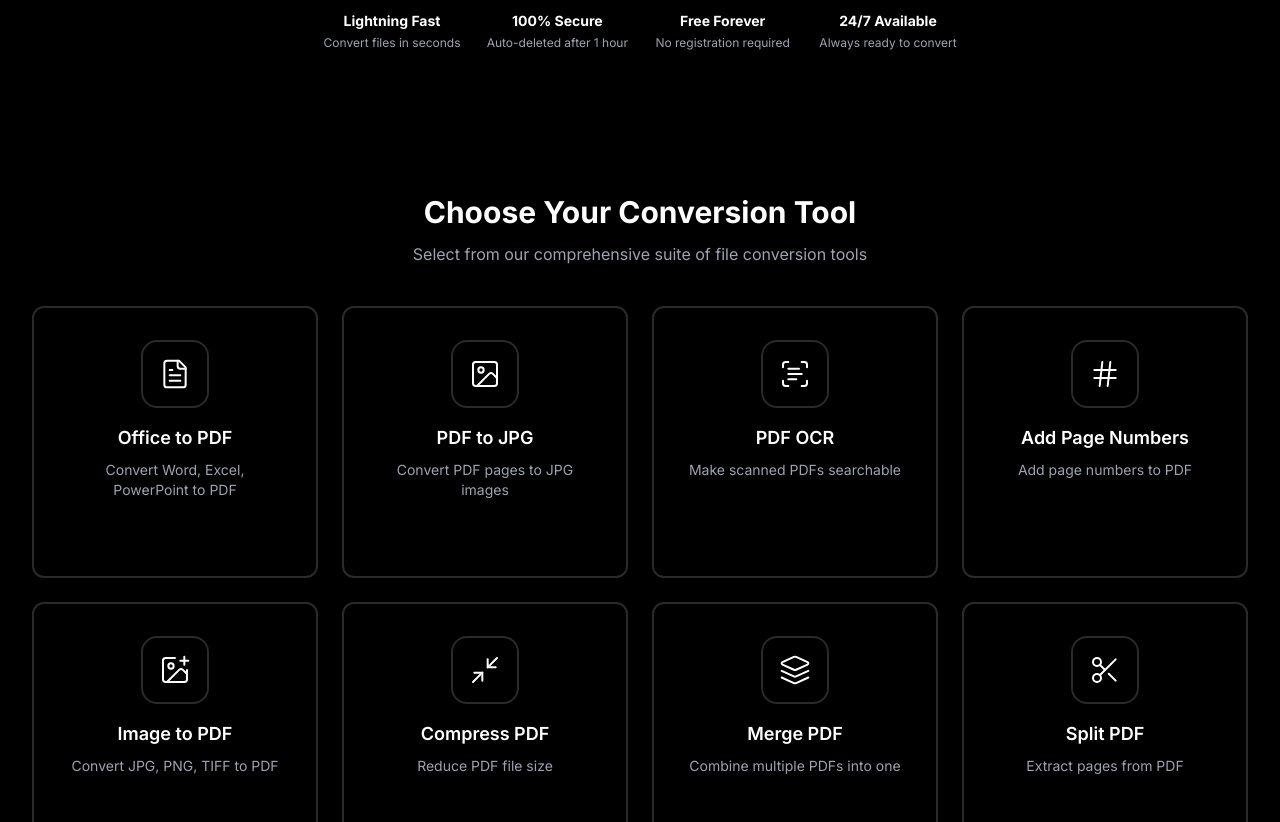
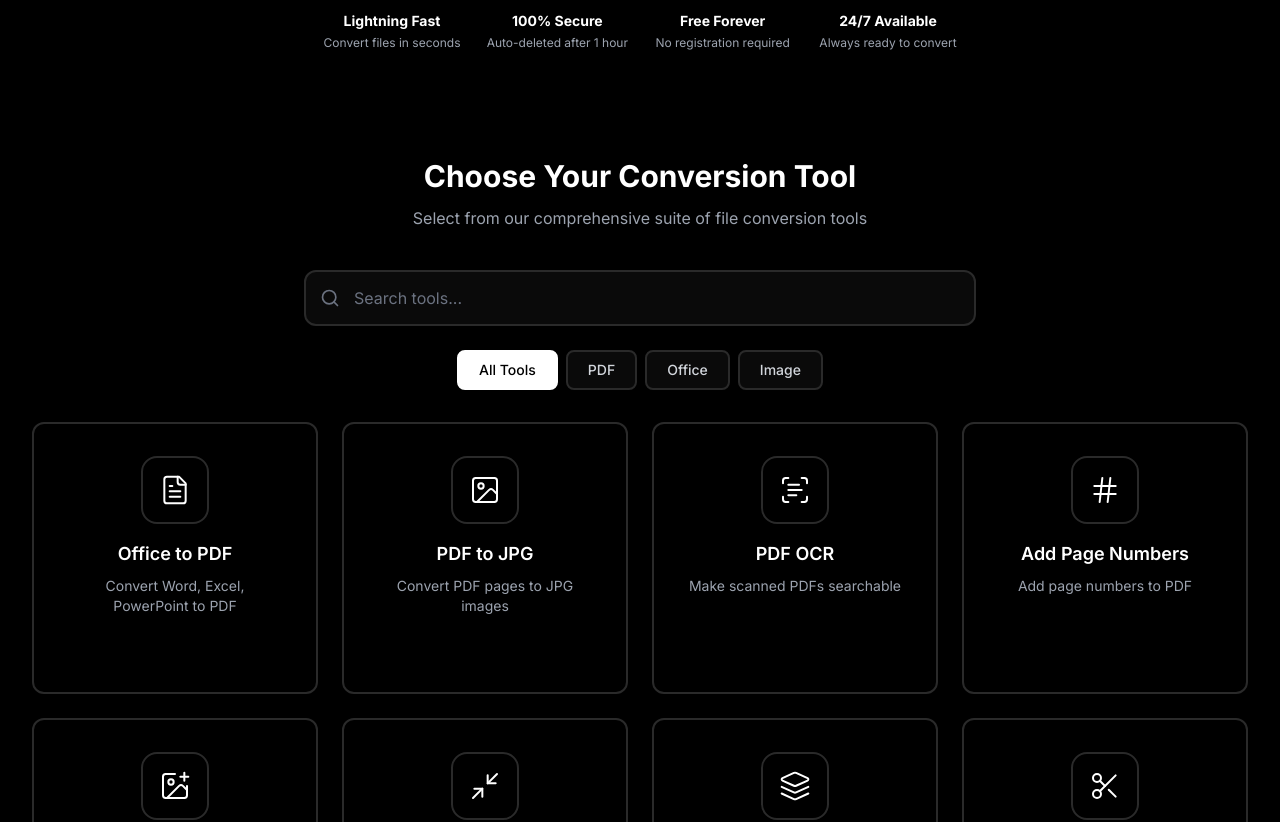
Before and after one commit to saivigneshdhamerla/DocMint---File-Converter, a React (Vite) app in the folder frontend/: page / in a window 1280 px wide. Shown: the part 466-1288 px from the top of the page. Built offline with nearby package versions, Linux system fonts and the light colour scheme; no server answers.

Commit message:
Add core frontend structure including a searchable and filterable tools grid, 404 page, and global styling.

```diff
--- a/frontend/src/App.jsx
+++ b/frontend/src/App.jsx
@@ -5,6 +5,7 @@ import ConverterPage from './components/converter/ConverterPage';
 import PrivacyPolicy from './components/legal/PrivacyPolicy';
 import TermsOfService from './components/legal/TermsOfService';
 import Contact from './components/legal/Contact';
+import NotFound from './components/error/NotFound';
 import ScrollToTop from './components/layout/ScrollToTop';
 
 function App() {
@@ -17,6 +18,8 @@ function App() {
         <Route path="/privacy" element={<PrivacyPolicy />} />
         <Route path="/terms" element={<TermsOfService />} />
         <Route path="/contact" element={<Contact />} />
+        {/* Catch-all route for 404 - must be last */}
+        <Route path="*" element={<NotFound />} />
       </Routes>
     </Layout>
   );
--- /dev/null
+++ b/frontend/src/components/error/NotFound.jsx
@@ -0,0 +1,125 @@
+import { useNavigate } from 'react-router-dom';
+import { ArrowLeft, Home, FileText } from 'lucide-react';
+
+export default function NotFound() {
+  const navigate = useNavigate();
+
+  const popularTools = [
+    { id: 'office-to-pdf', name: 'PDF to Word', path: '/convert/office-to-pdf' },
+    { id: 'pdf-to-jpg', name: 'JPG to PDF', path: '/convert/pdf-to-jpg' },
+    { id: 'compress-pdf', name: 'Compress PDF', path: '/convert/compress-pdf' },
+    { id: 'merge-pdf', name: 'Merge PDF', path: '/convert/merge-pdf' },
+  ];
+
+  const handleGoBack = () => {
+    if (window.history.length > 2) {
+      navigate(-1);
+    } else {
+      navigate('/');
+    }
+  };
+
+  const handleGoHome = () => {
+    navigate('/');
+  };
+
+  const handleToolClick = (path) => {
+    navigate(path);
+  };
+
+  return (
+    <div className="flex items-center justify-center px-4 py-6 bg-gray-50 dark:bg-dark" style={{ minHeight: 'calc(100vh - 140px)' }}>
+      <div className="w-full max-w-4xl mx-auto">
+        {/* 404 Error Display */}
+        <div className="text-center mb-8 animate-fade-in">
+          <div className="flex items-center justify-center gap-3 mb-4">
+            <span className="text-7xl md:text-8xl font-bold text-gray-800 dark:text-gray-100 tracking-tight">
+              4
+            </span>
+            <div className="animate-bounce">
+              <FileText
+                className="w-16 h-16 md:w-20 md:h-20 text-gray-400 dark:text-gray-500"
+                strokeWidth={1.5}
+              />
+            </div>
+            <span className="text-7xl md:text-8xl font-bold text-gray-800 dark:text-gray-100 tracking-tight">
+              4
+            </span>
+          </div>
+
+          <h1 className="text-3xl md:text-4xl font-bold mb-3 text-gray-900 dark:text-white">
+            Page Not Found
+          </h1>
+
+          <p className="text-base text-gray-600 dark:text-gray-400 max-w-xl mx-auto mb-6">
+            Oops! The page you're looking for doesn't exist. It might have been moved or the URL might be incorrect.
+          </p>
+
+          {/* Action Buttons */}
+          <div className="flex flex-col sm:flex-row items-center justify-center gap-3 mb-8">
+            <button
+              onClick={handleGoHome}
+              className="group relative px-6 py-3 bg-white dark:bg-black text-black dark:text-white
+                       border-2 border-black dark:border-white rounded-lg font-semibold
+                       hover:bg-black hover:text-white dark:hover:bg-white dark:hover:text-black
+                       transform hover:scale-105 active:scale-95 transition-all duration-200
+                       shadow-lg hover:shadow-xl flex items-center gap-2"
+            >
+              <Home className="w-4 h-4" />
+              Go to Home
+            </button>
+
+            <button
+              onClick={handleGoBack}
+              className="group relative px-6 py-3 bg-transparent text-gray-700 dark:text-gray-300
+                       border-2 border-gray-300 dark:border-gray-600 rounded-lg font-semibold
+                       hover:bg-gray-100 dark:hover:bg-dark-secondary
+                       transform hover:scale-105 active:scale-95 transition-all duration-200
+                       flex items-center gap-2"
+            >
+              <ArrowLeft className="w-4 h-4" />
+              Go Back
+            </button>
+          </div>
+        </div>
+
+        {/* Popular Tools Section */}
+        <div className="border-t border-gray-200 dark:border-neutral-border pt-6">
+          <h2 className="text-center text-xs font-semibold uppercase tracking-wider text-gray-500 dark:text-gray-400 mb-4">
+            Or try one of our popular tools:
+          </h2>
+
+          <div className="grid grid-cols-2 md:grid-cols-4 gap-3">
+            {popularTools.map((tool, index) => (
+              <button
+                key={tool.id}
+                onClick={() => handleToolClick(tool.path)}
+                className="group relative px-4 py-3 bg-white dark:bg-dark-secondary
+                         border-2 border-gray-200 dark:border-neutral-border rounded-lg
+                         hover:border-black dark:hover:border-white
+                         transform hover:-translate-y-1 hover:shadow-xl
+                         transition-all duration-300 select-none"
+                style={{ animationDelay: `${index * 100}ms` }}
+              >
+                <div className="text-center">
+                  <div className="text-sm font-medium text-gray-900 dark:text-white group-hover:scale-105 transition-transform">
+                    {tool.name}
+                  </div>
+                </div>
+
+                {/* Hover effect overlay */}
+                <div className="absolute inset-0 rounded-lg opacity-0 group-hover:opacity-100 transition-opacity duration-300 pointer-events-none">
+                  <div className="absolute inset-0 bg-gradient-to-r from-transparent via-white/10 to-transparent -translate-x-full group-hover:translate-x-full transition-transform duration-1000" />
+                </div>
+              </button>
+            ))}
+          </div>
+        </div>
+
+        {/* Decorative Elements */}
+        <div className="absolute top-10 left-10 w-32 h-32 bg-gradient-to-br from-gray-200 to-gray-300 dark:from-gray-800 dark:to-gray-700 rounded-full blur-3xl opacity-20 animate-pulse" />
+        <div className="absolute bottom-10 right-10 w-40 h-40 bg-gradient-to-br from-gray-300 to-gray-400 dark:from-gray-700 dark:to-gray-600 rounded-full blur-3xl opacity-20 animate-pulse" style={{ animationDelay: '1s' }} />
+      </div>
+    </div>
+  );
+}
--- a/frontend/src/components/home/HomePage.jsx
+++ b/frontend/src/components/home/HomePage.jsx
@@ -68,7 +68,7 @@ export default function HomePage() {
               {features.map((feature, index) => (
                 <div
                   key={feature.title}
-                  className="flex flex-col items-center animate-slide-up"
+                  className="flex flex-col items-center animate-slide-up select-none"
                   style={{ animationDelay: `${index * 100}ms` }}
                 >
                   <div className="p-3 rounded-xl bg-white dark:bg-black border-2 border-gray-200 dark:border-neutral-border mb-3">
@@ -93,7 +93,7 @@ export default function HomePage() {
       </section> */}
 
       {/* Tools Section */}
-      <section id="tools" className="max-w-7xl mx-auto px-4 sm:px-6 lg:px-8 py-20 scroll-mt-24">
+      <section id="tools" className="max-w-7xl mx-auto px-4 sm:px-6 lg:px-8 py-11 scroll-mt-20">
         <div className="text-center mb-10">
           <h2 className="text-2xl md:text-3xl font-bold text-gray-800 dark:text-white mb-3">
             Choose Your Conversion Tool
@@ -172,7 +172,7 @@ export default function HomePage() {
       </section>
 
           {/* Trust badges */}
-          <div className="mt-20 pt-12 border-t border-gray-200 dark:border-gray-800 flex flex-wrap justify-center items-center gap-8 opacity-50">
+          <div className="mt-20 pt-12 border-t border-gray-200 dark:border-gray-800 flex flex-wrap justify-center items-center gap-8 opacity-50 select-none">
             <div className="shine flex items-center gap-2 px-5 py-2.5 bg-white dark:bg-dark-tertiary rounded-full border border-gray-200 dark:border-gray-800">
               <Shield className="w-4 h-4 text-black dark:text-white" />
               <span className="text-xs font-bold text-gray-600 dark:text-gray-400 uppercase tracking-wider">Secure SSL</span>
--- a/frontend/src/components/home/ToolsGrid.jsx
+++ b/frontend/src/components/home/ToolsGrid.jsx
@@ -1,11 +1,79 @@
-
+import { useState } from 'react';
+import { Search } from 'lucide-react';
 import ToolCard from './ToolCard';
 import { CONVERSION_TOOLS } from '../../utils/constants';
 
+const categories = [
+  { id: 'all', label: 'All Tools' },
+  { id: 'pdf', label: 'PDF' },
+  { id: 'office', label: 'Office' },
+  { id: 'image', label: 'Image' },
+];
+
 export default function ToolsGrid() {
+  const [searchQuery, setSearchQuery] = useState('');
+  const [selectedCategory, setSelectedCategory] = useState('all');
+
+  // Filter tools based on search query and category
+  const filteredTools = CONVERSION_TOOLS.filter((tool) => {
+    // Search filter
+    const matchesSearch = tool.name.toLowerCase().includes(searchQuery.toLowerCase()) ||
+                         tool.description.toLowerCase().includes(searchQuery.toLowerCase());
+
+    // Category filter
+    let matchesCategory = true;
+    if (selectedCategory === 'pdf') {
+      matchesCategory = tool.id.includes('pdf') || tool.acceptedTypes.includes('.pdf');
+    } else if (selectedCategory === 'office') {
+      matchesCategory = tool.id === 'office-to-pdf';
+    } else if (selectedCategory === 'image') {
+      matchesCategory = tool.id.includes('image') || tool.id.includes('jpg');
+    }
+
+    return matchesSearch && matchesCategory;
+  });
+
   return (
+    <div className="w-full">
+      {/* Search Bar */}
+      <div className="mb-6">
+        <div className="relative max-w-2xl mx-auto">
+          <Search className="absolute left-4 top-1/2 -translate-y-1/2 w-5 h-5 text-gray-400 dark:text-gray-500 pointer-events-none" />
+          <input
+            type="text"
+            placeholder="Search tools..."
+            value={searchQuery}
+            onChange={(e) => setSearchQuery(e.target.value)}
+            className="w-full pl-12 pr-4 py-3.5 bg-white dark:bg-dark-secondary
+                     border-2 border-gray-200 dark:border-neutral-border rounded-xl
+                     text-gray-900 dark:text-white placeholder-gray-400 dark:placeholder-gray-500
+                     focus:outline-none focus:border-black dark:focus:border-white
+                     transition-all duration-200"
+          />
+        </div>
+      </div>
+
+      {/* Category Filters */}
+      <div className="flex flex-wrap justify-center gap-2 mb-8">
+        {categories.map((category) => (
+          <button
+            key={category.id}
+            onClick={() => setSelectedCategory(category.id)}
+            className={`px-5 py-2 rounded-lg font-medium text-sm transition-all duration-200 select-none
+                     ${selectedCategory === category.id
+                       ? 'bg-black dark:bg-white text-white dark:text-black border-2 border-black dark:border-white'
+                       : 'bg-white dark:bg-dark-secondary text-gray-700 dark:text-gray-300 border-2 border-gray-200 dark:border-neutral-border hover:border-gray-400 dark:hover:border-gray-500'
+                     }`}
+          >
+            {category.label}
+          </button>
+        ))}
+      </div>
+
+      {/* Tools Grid */}
+      {filteredTools.length > 0 ? (
         <div className="grid grid-cols-1 sm:grid-cols-2 lg:grid-cols-3 xl:grid-cols-4 gap-6">
-      {CONVERSION_TOOLS.map((tool, index) => (
+          {filteredTools.map((tool, index) => (
             <div
               key={tool.id}
               className="animate-fade-in"
@@ -15,5 +83,13 @@ export default function ToolsGrid() {
             </div>
           ))}
         </div>
+      ) : (
+        <div className="text-center py-12">
+          <p className="text-gray-500 dark:text-gray-400 text-lg">
+            No tools found matching your search.
+          </p>
+        </div>
+      )}
+    </div>
   );
 }
--- a/frontend/src/styles/index.css
+++ b/frontend/src/styles/index.css
@@ -29,22 +29,30 @@ body {
   @apply bg-gray-50 text-gray-900 dark:bg-dark dark:text-white transition-colors duration-300;
 }
 
-/* Custom Scrollbar */
+/* Hide Scrollbar but keep functionality */
+body {
+  -ms-overflow-style: none;
+  /* IE and Edge */
+  scrollbar-width: none;
+  /* Firefox */
+}
+
 ::-webkit-scrollbar {
-  width: 8px;
-  height: 8px;
+  width: 0px;
+  height: 0px;
+  display: none;
 }
 
 ::-webkit-scrollbar-track {
-  @apply bg-gray-100 dark:bg-dark-secondary;
+  display: none;
 }
 
 ::-webkit-scrollbar-thumb {
-  @apply bg-gray-300 dark:bg-gray-600 rounded-full;
+  display: none;
 }
 
 ::-webkit-scrollbar-thumb:hover {
-  @apply bg-gray-400 dark:bg-gray-500;
+  display: none;
 }
 
 /* Monochrome utilities */
@@ -58,6 +66,7 @@ body {
   }
 }
 
+
 /* Animation delays */
 .animation-delay-100 {
   animation-delay: 100ms;
@@ -70,6 +79,24 @@ body {
 .animation-delay-300 {
   animation-delay: 300ms;
 }
+
+/* Fade in animation for 404 page */
+.animate-fade-in {
+  animation: fadeIn 0.8s ease-out;
+}
+
+@keyframes fadeIn {
+  0% {
+    opacity: 0;
+    transform: translateY(20px);
+  }
+
+  100% {
+    opacity: 1;
+    transform: translateY(0);
+  }
+}
+
 
 /* File dropzone styles */
 .dropzone-active {
```
Lines whose indentation alone changed are shown as unchanged.
